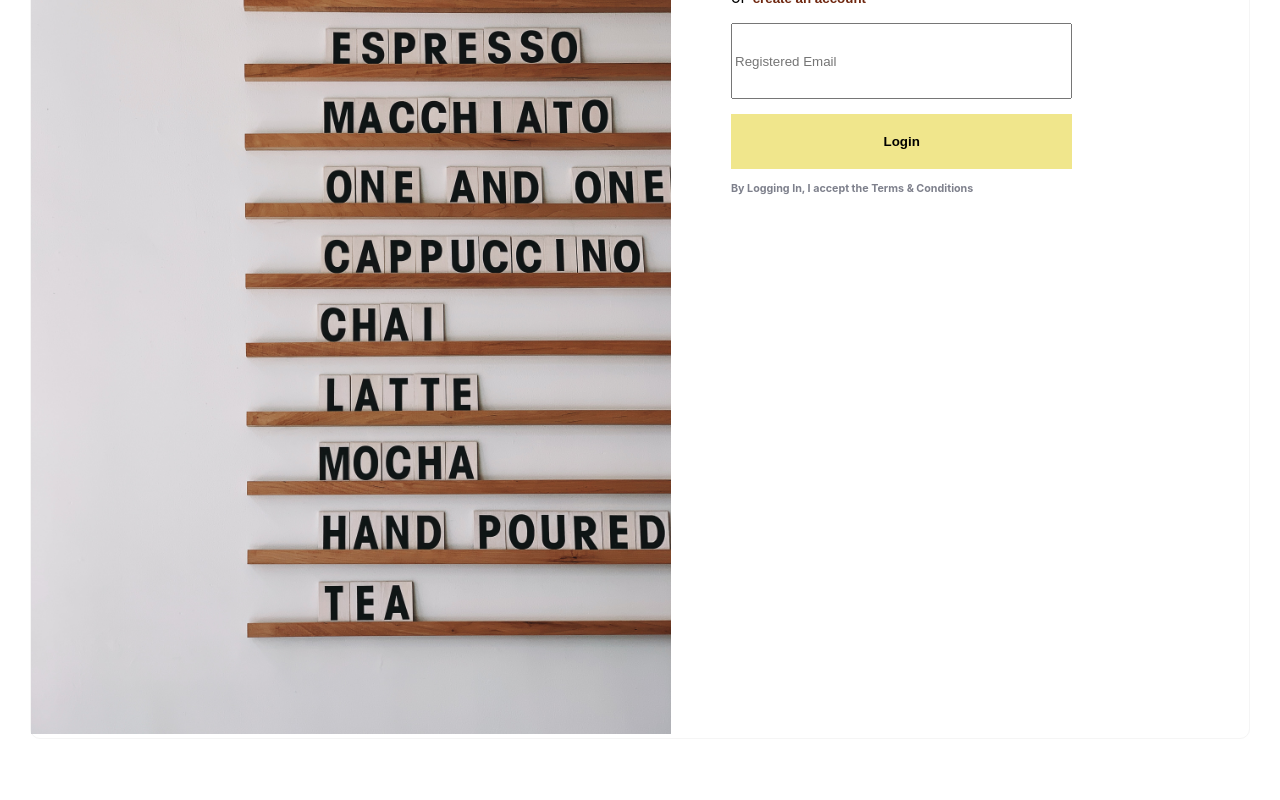
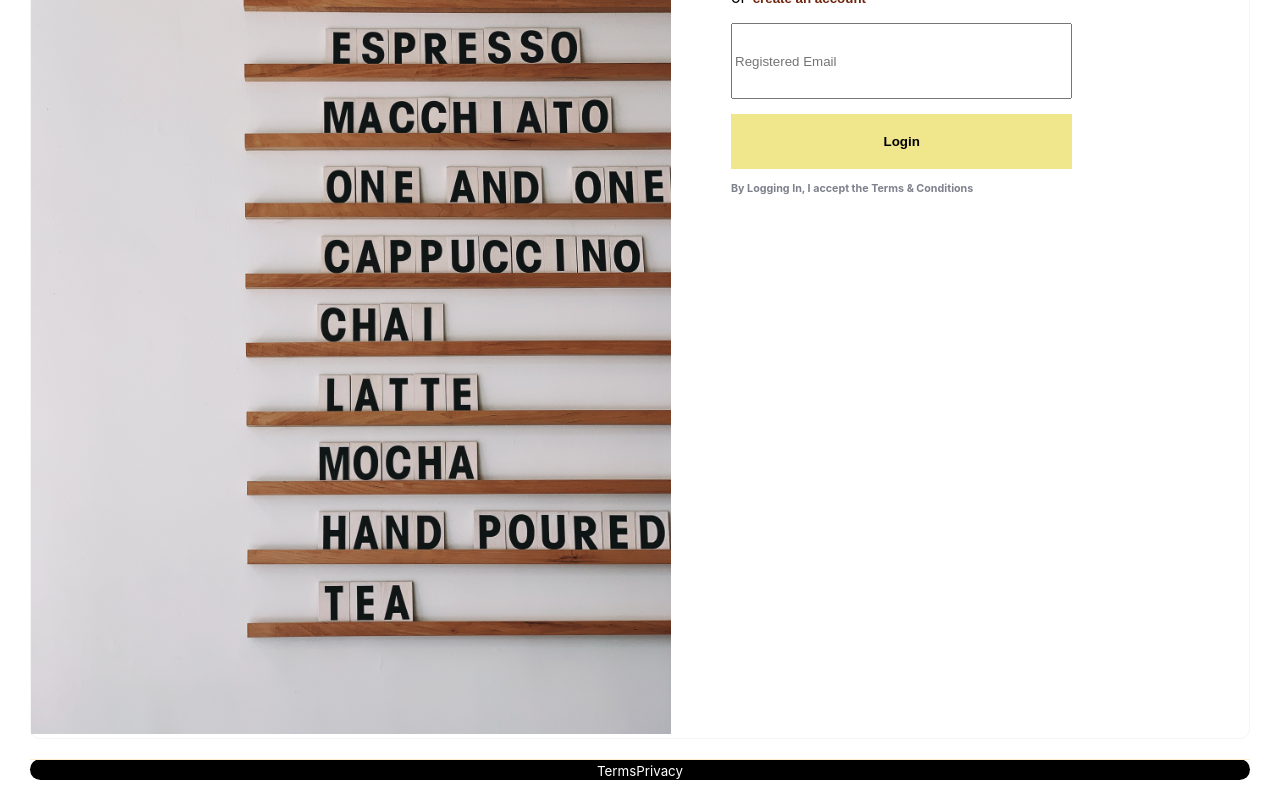
Before and after one commit to radhika757/coffeesy, a React (Create React App) app in the folder client/: page /account in a window 1280 px wide. Shown: the part 239-1039 px from the top of the page. Before the commit the page ends 998 px from the top, so only its background shows below. Built offline with nearby package versions, Linux system fonts and the light colour scheme.

Commit message:
auth state set

```diff
--- a/client/src/Account/Account.jsx
+++ b/client/src/Account/Account.jsx
@@ -1,10 +1,17 @@
 import styles from "./Account.module.css";
-import { useState, useContext } from "react";
+import { useState, useEffect } from "react";
 import coffeeImg from "../assets/wavy.jpg";
 import pattern from "../assets/icon-signup.png";
 import Axios from "axios";
+import { useDispatch, useSelector } from "react-redux";
+import { login } from "../state/authState";
+import { logout } from "../state/authState";
 
 const Account = () => {
+  const dispatch = useDispatch();
+  const authStatus = useSelector((state) => state.auth.isAuthenticated);
+  console.log(authStatus);
+
   const [loginForm, setLoginForm] = useState(true);
   const [registerForm, setRegisterForm] = useState(false);
   const [error, setError] = useState("");
@@ -21,7 +28,7 @@ const Account = () => {
 
   function loginFunction(e) {
     let erMsge = document.getElementById("error");
-    let email_regex = '^[a-zA-Z0-9+_.-]+@[a-zA-Z0-9.-]+$' ;
+    let email_regex = "^[a-zA-Z0-9+_.-]+@[a-zA-Z0-9.-]+$";
 
     e.preventDefault();
     let email = document.getElementById("mail").value;
@@ -29,22 +36,17 @@ const Account = () => {
     if (!email) {
       erMsge.style.display = "block";
       setError("Email  required");
-    }
-    else if (!email.match(email_regex)) {
+    } else if (!email.match(email_regex)) {
       erMsge.style.display = "block";
       setError("Enter valid email id");
-    }
-    else {
+    } else {
       let myemail = document.getElementById("mail").value;
       checkNum();
       async function checkNum() {
         try {
-          const response = await Axios.post(
-            "http://localhost:3001/login",
-            {
+          const response = await Axios.post("http://localhost:3001/login", {
             myemail,
-            }
-          );
+          });
           console.log(response.data);
           setError(response.data);
           if (response.data === "Please enter OTP") {
@@ -123,7 +125,7 @@ const Account = () => {
             enteredOTP,
             userName,
             userEmail,
-            userPhone
+            userPhone,
           }
         );
         console.log(verify.data);
@@ -137,6 +139,11 @@ const Account = () => {
   }
   return (
     <>
+      {authStatus ? (
+        <>
+          <p>Welcome user!</p>
+        </>
+      ) : (
         <div className={styles.board}>
           <div className={styles["image-container"]}>
             <img src={coffeeImg} alt="Image" className="wavy-image" />
@@ -261,6 +268,7 @@ const Account = () => {
             </div>
           )}
         </div>
+      )}
     </>
   );
 };
--- a/client/src/App.js
+++ b/client/src/App.js
@@ -7,6 +7,7 @@ import Cans from "./Shop/Cans";
 import Cart from "./state/Cart";
 import CheckoutNavbar from "./CheckoutNavbar";
 import Account from "./Account/Account";
+import Footer from "./Footer";
 
 function App() {
   return (
@@ -19,6 +20,7 @@ function App() {
               <>
                 <Navbar />
                 <Home />
+                <Footer/>
               </>
             }
           />
@@ -28,6 +30,7 @@ function App() {
               <>
                 <Navbar />
                 <Merch />
+                <Footer/>
               </>
             }
           />
@@ -37,6 +40,7 @@ function App() {
               <>
                 <Navbar />
                 <Cans />
+                <Footer/>
               </>
             }
           />
@@ -56,6 +60,7 @@ function App() {
             <>
             <Navbar/>
             <Account/>
+            <Footer/>
             </>
           }
           />
--- /dev/null
+++ b/client/src/Footer.js
@@ -0,0 +1,35 @@
+import { React, useEffect, useState } from "react";
+import mystyles from "./Footer.module.css";
+import logo from "./assets/logo-white.png";
+
+const Footer = () => {
+  return (
+    <>
+      <div className={mystyles["footer-box"]}>
+        <div className={mystyles["footer-box-one"]}>
+          {/* <img src={logo} alt="logo" />
+          <div className={mystyles["footer-content"]}>
+            <div>
+              <h3>Home</h3>
+              <h3>Flavors</h3>
+              <h3>Merch</h3>
+              <h3>Cans</h3>
+            </div>
+            <div>
+              <h3>Shop</h3>
+              <h3>Green Tea</h3>
+              <h3>Bulk orders</h3>
+              <h3>Gift someone</h3>
+            </div>
+          </div> */}
+        </div>
+        <div className={mystyles["footer-box-two"]}>
+          <small>Terms</small>
+          <small>Privacy</small>
+        </div>
+      </div>
+    </>
+  );
+};
+
+export default Footer;
--- /dev/null
+++ b/client/src/Footer.module.css
@@ -0,0 +1,25 @@
+.footer-box {
+  display: flex;
+  flex-direction: column;
+  margin: 20px 30px;
+  background-color: black;
+  color: #ffffff;
+  border-radius: 30px;
+}
+
+.footer-box-one {
+  display: flex;
+  flex-direction: column;
+  flex-wrap: wrap;
+  align-content: center;
+}
+
+.footer-box-one img{
+    width: 30%;
+}
+.footer-content{
+    display: flex;
+}
+.footer-box-two {
+  border-top: 1px solid blanchedalmond;
+}
--- a/client/src/index.js
+++ b/client/src/index.js
@@ -6,11 +6,13 @@ import reportWebVitals from "./reportWebVitals";
 import { configureStore } from "@reduxjs/toolkit";
 import { Provider } from "react-redux";
 import cartReducers from "./state/CartState";
+import authReducers from "./state/authState";
 
 // reducers
 const store = configureStore({
   reducer: {
     cart: cartReducers,
+    auth: authReducers
   },
 });
 
--- /dev/null
+++ b/client/src/state/authState.js
@@ -0,0 +1,21 @@
+import { createSlice } from "@reduxjs/toolkit";
+
+const initialState = {
+  isAuthenticated: false,
+};
+
+export const AuthSlice = createSlice({
+  name: "auth",
+  initialState: initialState,
+  reducers: {
+    login: (state, action) => {
+      state.isAuthenticated = true;
+    },
+    logout: (state, action) => {
+      state.isAuthenticated = false;
+    },
+  },
+});
+
+export const { login, logout } = AuthSlice.actions;
+export default AuthSlice.reducer;
```
Also changed, not shown: client/src/assets/logo-white.png (added). Lines whose indentation alone changed are shown as unchanged.
